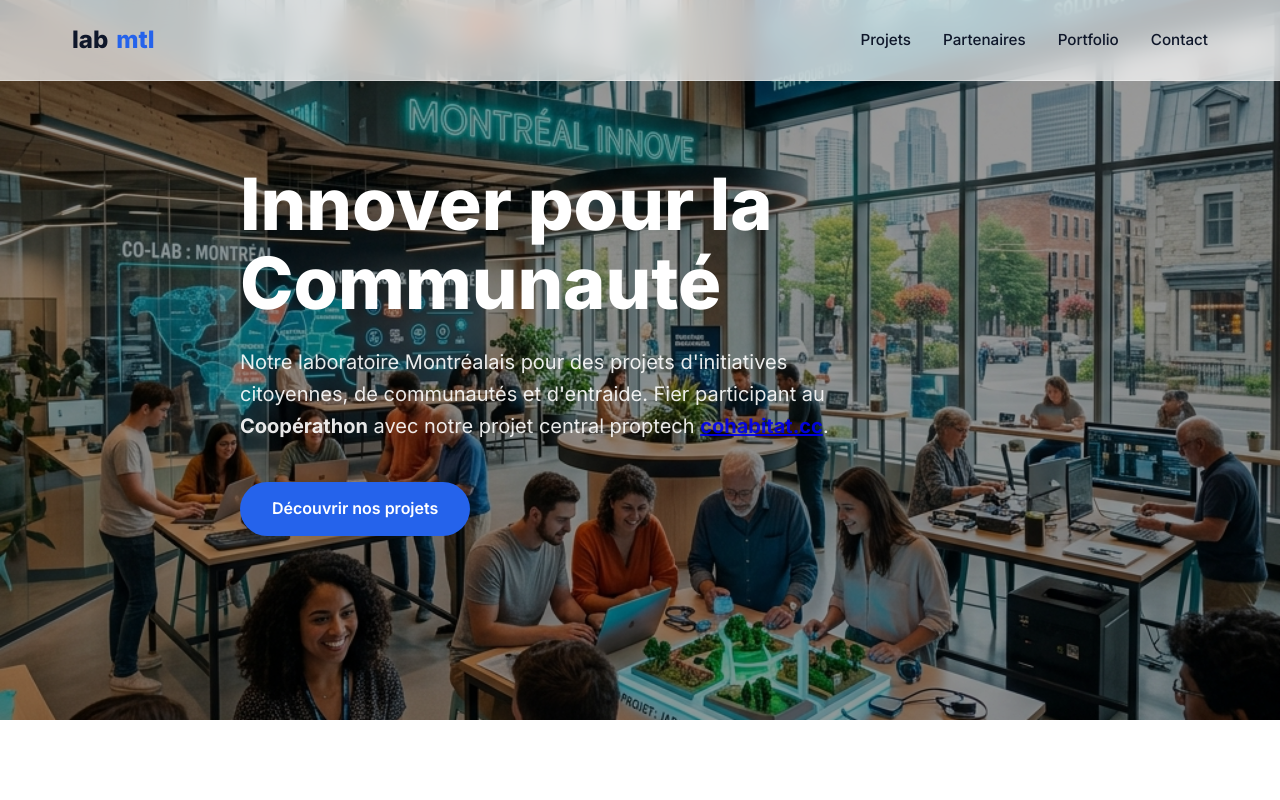
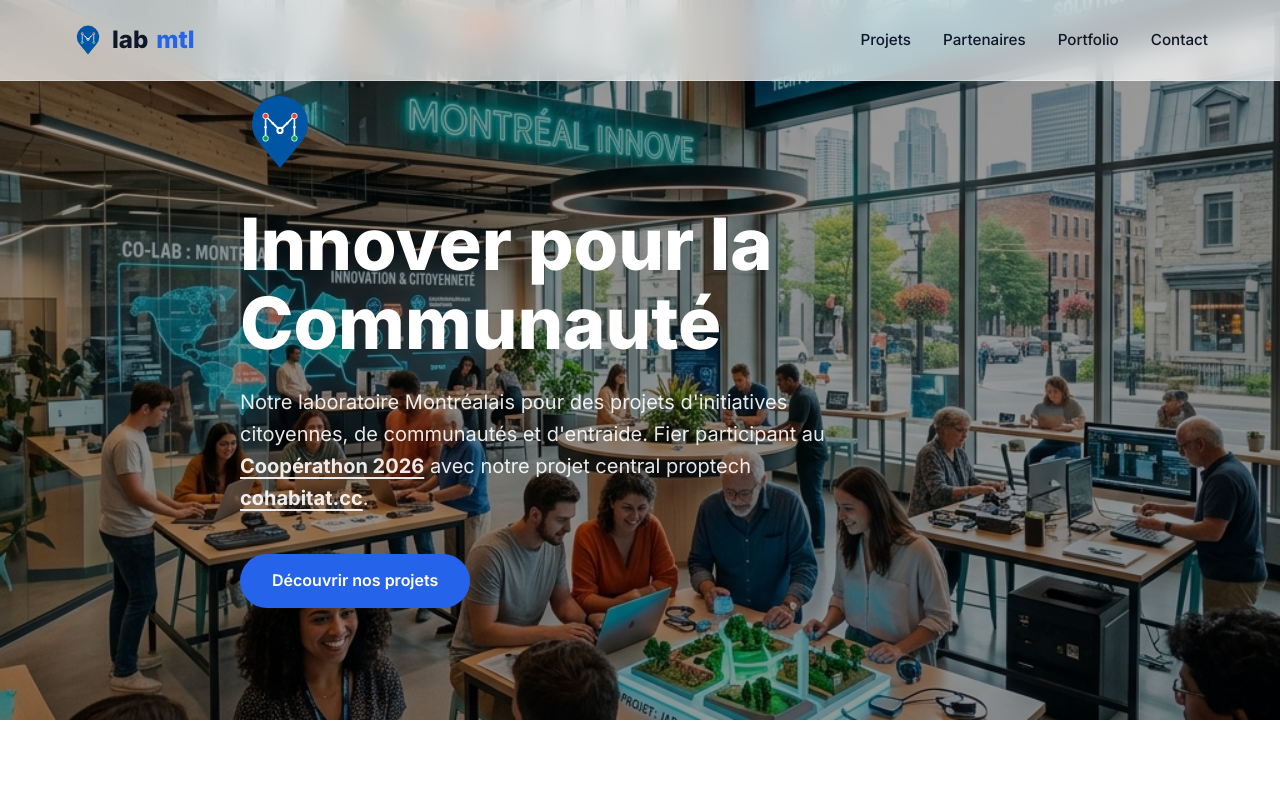
Before and after one commit to labmtl/labmtl.ca, a website: page index.html in a window 1280 px wide. Shown: the top 800 px of the page. Drawn offline with Linux system fonts and the light colour scheme.

Commit message:
feat: update hero branding with mesh logo, add link styling, and upgrade CI dependencies to Node 24

```diff
--- a/index.html
+++ b/index.html
@@ -48,7 +48,15 @@
     <header>
       <div class="container">
         <nav>
-          <a href="#" class="logo">lab<span>mtl</span></a>
+          <a href="#" class="logo">
+            <img
+              src="assets/logos/labmtl-mesh.svg"
+              alt="labmtl icon"
+              width="32"
+              height="32"
+            />
+            lab<span>mtl</span>
+          </a>
           <ul class="nav-links">
             <li><a href="#projets">Projets</a></li>
             <li><a href="#partenaires">Partenaires</a></li>
@@ -67,11 +75,26 @@
         </div>
         <div class="container">
           <div class="hero-content">
+            <img
+              src="assets/logos/labmtl-mesh.svg"
+              alt="labmtl icon"
+              width="80"
+              height="80"
+              style="margin-bottom: 1.5rem"
+            />
             <h1>Innover pour la <span>Communauté</span></h1>
             <p>
               Notre laboratoire Montréalais pour des projets d'initiatives
               citoyennes, de communautés et d'entraide. Fier participant au
-              <strong>Coopérathon</strong> avec notre projet central proptech
+              <strong
+                ><a
+                  href="https://cooperathon.ca/"
+                  target="_blank"
+                  rel="noopener noreferrer"
+                  >Coopérathon 2026</a
+                ></strong
+              >
+              avec notre projet central proptech
               <strong
                 ><a
                   href="https://cohabitat.cc/"
--- a/style.css
+++ b/style.css
@@ -153,6 +153,17 @@ nav {
   margin-bottom: 2.5rem;
   opacity: 0.9;
   max-width: 600px;
+}
+
+.hero-content p a {
+  color: #ffffff;
+  text-decoration: underline;
+  text-underline-offset: 4px;
+  transition: opacity 0.2s;
+}
+
+.hero-content p a:hover {
+  opacity: 0.8;
 }
 
 .btn {
```
Also changed, not shown: .github/workflows/ci.yml, assets/logos/labmtl-map-flask.svg (deleted).
